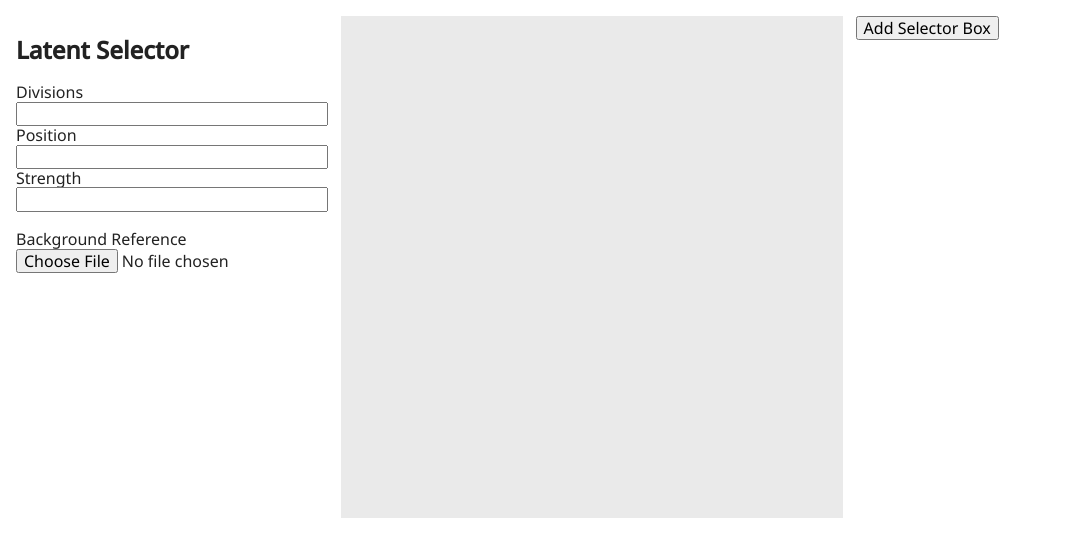
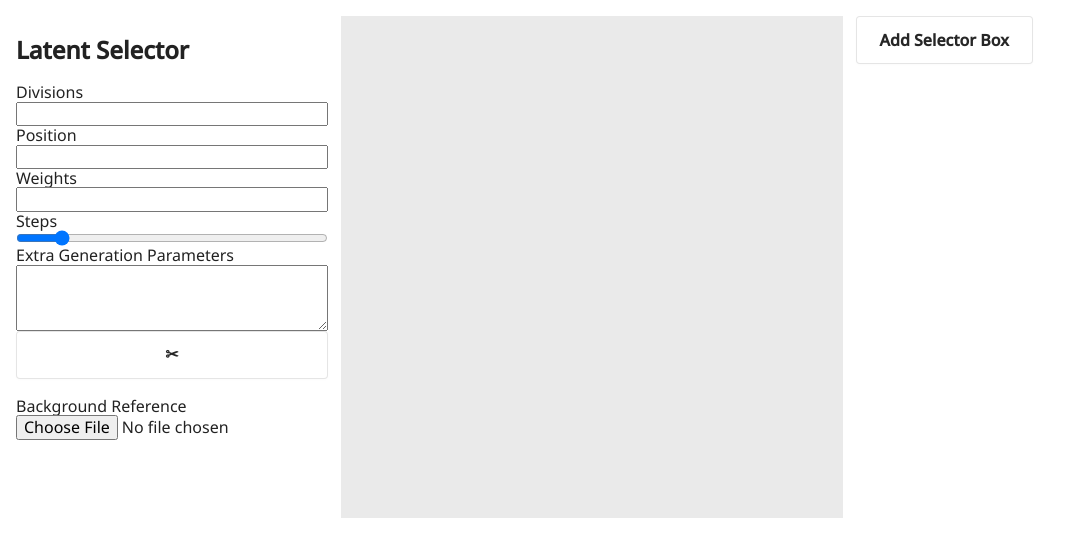
Before and after one commit to nokusukun/sd-latent-selector, a website built with Parcel: page index.html in a window 1280 px wide. Shown: the whole page, without its empty margins (0-1080 px from the left). Built offline with nearby package versions, Linux system fonts and the light colour scheme.

Commit message:
added new draggy stuff wip

```diff
--- a/css/main.css
+++ b/css/main.css
@@ -315,3 +315,53 @@ textarea {
 
 #bb {
 }
+
+
+
+/* CSS */
+button {
+  align-items: center;
+  background-color: #FFFFFF;
+  border: 1px solid rgba(0, 0, 0, 0.1);
+  border-radius: .25rem;
+  box-shadow: rgba(0, 0, 0, 0.02) 0 1px 3px 0;
+  box-sizing: border-box;
+  color: rgba(0, 0, 0, 0.85);
+  cursor: pointer;
+  display: inline-flex;
+  font-family: system-ui,-apple-system,system-ui,"Helvetica Neue",Helvetica,Arial,sans-serif;
+  font-size: 16px;
+  font-weight: 600;
+  justify-content: center;
+  line-height: 1.25;
+  margin: 0;
+  min-height: 3rem;
+  padding: calc(.875rem - 1px) calc(1.5rem - 1px);
+  position: relative;
+  text-decoration: none;
+  transition: all 250ms;
+  user-select: none;
+  -webkit-user-select: none;
+  touch-action: manipulation;
+  vertical-align: baseline;
+  width: auto;
+}
+
+button:hover,
+button:focus {
+  border-color: rgba(0, 0, 0, 0.15);
+  box-shadow: rgba(0, 0, 0, 0.1) 0 4px 12px;
+  color: rgba(0, 0, 0, 0.65);
+}
+
+button:hover {
+  transform: translateY(-1px);
+}
+
+button:active {
+  background-color: #F0F0F1;
+  border-color: rgba(0, 0, 0, 0.15);
+  box-shadow: rgba(0, 0, 0, 0.06) 0 2px 4px;
+  color: rgba(0, 0, 0, 0.65);
+  transform: translateY(0);
+}
--- a/index.html
+++ b/index.html
@@ -39,11 +39,18 @@
         <span>Position</span>
         <input id="pos"/>
 
-        <span>Strength</span>
+        <span>Weights</span>
         <input id="str"/>
+
+        <span>Steps</span>
+        <input type="range" min="1" max="150" value="20" class="slider" id="steps" oninput="updateBoxValues()">
+
+        <span>Extra Generation Parameters</span>
+        <textarea id="egp" style="height: 60px"></textarea>
+        <button id="copyToClipboard" onclick="copytoclipboard()">✂</button>
         <br/>
         <span>Background Reference</span>
-        <input id="bg-ref" type="file" onchange="updateBackground()"/>
+        <input id="bg-ref" type="file" oninput="updateBackground()"/>
       </div>
 
     </div>
--- a/js/main.js
+++ b/js/main.js
@@ -70,7 +70,7 @@ function adjust_information(id) {
 
   document.getElementById(id + 'segment').innerHTML = `Divisions: ${s_h}:${s_v}`
   document.getElementById(id + 'position').innerHTML = `Position: ${p_h}:${p_v}`
-  document.getElementById(id + 'strength').innerHTML = `Strength: ${str}`
+  document.getElementById(id + 'strength').innerHTML = `Weight: ${str}`
 
   document.getElementById(`info-${id}`).innerHTML = `[${s_h}:${s_v}] [${p_h}:${p_v}] [${str}]`
 
@@ -81,6 +81,7 @@ function updateBoxValues() {
   let div = document.getElementById("div");
   let pos = document.getElementById("pos");
   let str = document.getElementById("str");
+  let steps = document.getElementById("steps");
   let _div = [];
   let _pos = [];
   let _str = [];
@@ -97,6 +98,10 @@ function updateBoxValues() {
   div.value = _div.join(", ");
   pos.value = _pos.join(", ");
   str.value = _str.join(", ");
+
+
+  // divisions=1:1,2:2,2:1 positions=0:0,0.4:0.4,1:0 weights=0.2,0.8,0.8 end at step=20
+  document.getElementById("egp").value = `divisions=${_div.join(",")} positions=${_pos.join(",")} weights=${_str.join(",")} end at step=${steps.value}`
 }
 
 function add_selector_box() {
@@ -177,3 +182,14 @@ async function updateBackground() {
   console.log(data);
   document.getElementById("bb").style.backgroundImage = `url(${data})`;
 }
+
+function copytoclipboard() {
+  let egpText = document.getElementById("egp").value;
+  console.log("Copying", egpText);
+  navigator.clipboard.writeText(egpText).then(function() {
+    document.getElementById("copyToClipboard").innerHTML = "Copied!";
+    setTimeout(() => {
+      document.getElementById("copyToClipboard").innerHTML = "✂";
+    }, 3000)
+  });
+}
```
